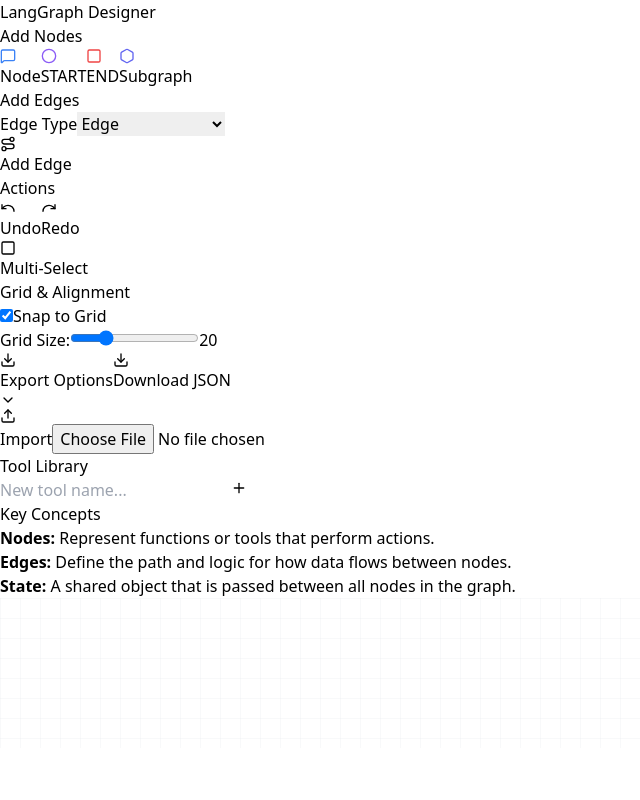
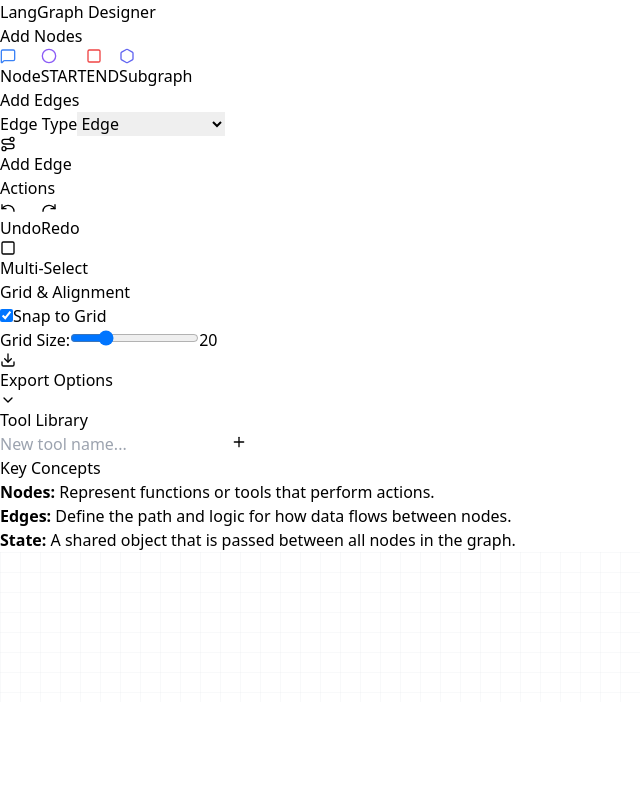
Before and after one commit to mrwadams/langgraph-flow-designer, a React (Vite) app: page / in a window 1280 px wide. Shown: the top 800 px of the page, without its empty margins (0-640 px from the left). Built offline with nearby package versions, Linux system fonts and the light colour scheme.

Commit message:
Remove duplicate JSON controls from sidebar

```diff
--- a/src/LangGraphFlowDesigner.jsx
+++ b/src/LangGraphFlowDesigner.jsx
@@ -3,7 +3,6 @@
   Plus,
   Trash2,
   Download,
-  Upload,
   Wrench,
   MessageSquare,
   Route,
@@ -1286,36 +1285,6 @@
     selectedNode,
     selectedNodes,
   ])
-
-  const importDesign = e => {
-    const file = e.target.files[0]
-    if (file) {
-      const reader = new FileReader()
-      reader.onload = event => {
-        try {
-          const design = JSON.parse(event.target.result)
-          // Validate the imported data structure
-          if (!design || typeof design !== 'object') {
-            throw new Error('Invalid design structure')
-          }
-          setNodes(design.nodes || [])
-          setEdges(design.edges || [])
-          setTools(design.tools || [])
-          setNextNodeId(design.nextNodeId || 1)
-          setNextEdgeId(design.nextEdgeId || 1)
-          setNextToolId(design.nextToolId || 1)
-        } catch (error) {
-          console.error('Import failed:', error)
-          alert('Failed to import file. Please ensure it is a valid LangGraph design file.')
-        }
-      }
-      reader.onerror = () => {
-        console.error('File read error:', reader.error)
-        alert('Failed to read file. Please try again.')
-      }
-      reader.readAsText(file)
-    }
-  }
 
   const loadCurrentDesignIntoImport = useCallback(() => {
     const json = JSON.stringify(
@@ -1803,25 +1772,7 @@
                     </button>
                   </div>
                 )}
-                <button
-                  type="button"
-                  onClick={exportDesign}
-                  className="w-full flex items-center gap-2 p-2 text-left hover:bg-gray-100 rounded-lg border border-gray-200 transition-colors"
-                >
-                  <Download size={16} />{' '}
-                  <span className="text-sm text-gray-700">Download JSON</span>
-                </button>
               </div>
-              <label className="w-full flex items-center gap-2 p-2 text-left hover:bg-gray-100 rounded-lg border border-gray-200 cursor-pointer transition-colors">
-                <Upload size={16} />{' '}
-                <span className="text-sm text-gray-700">Import</span>
-                <input
-                  type="file"
-                  accept=".json"
-                  onChange={importDesign}
-                  className="hidden"
-                />
-              </label>
             </div>
           </div>
         </div>
```
